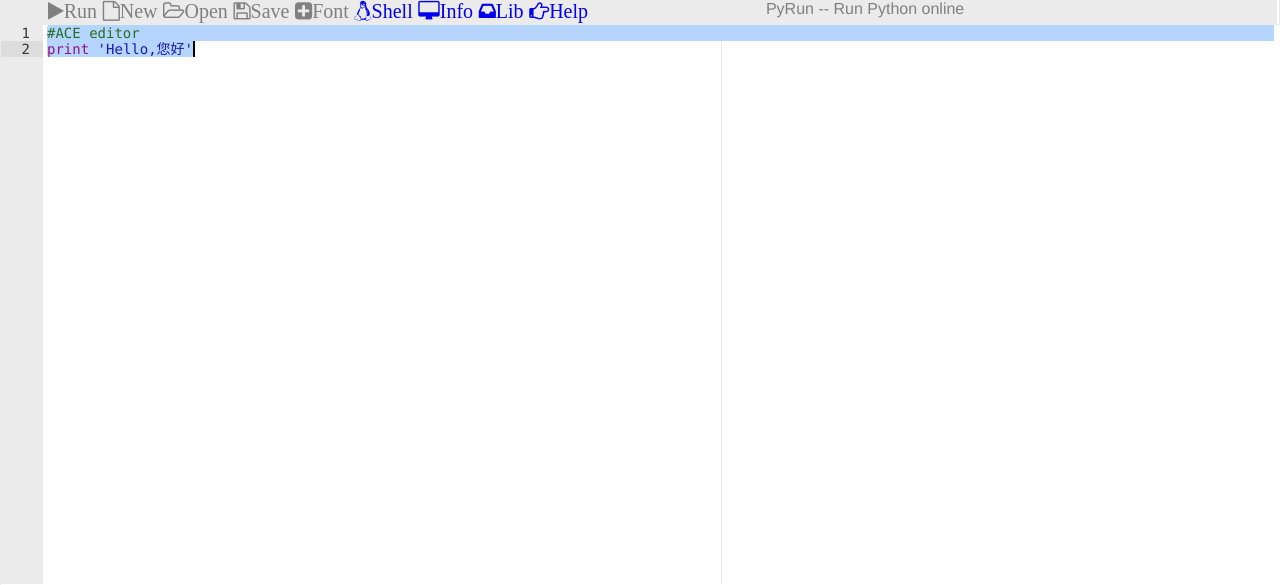
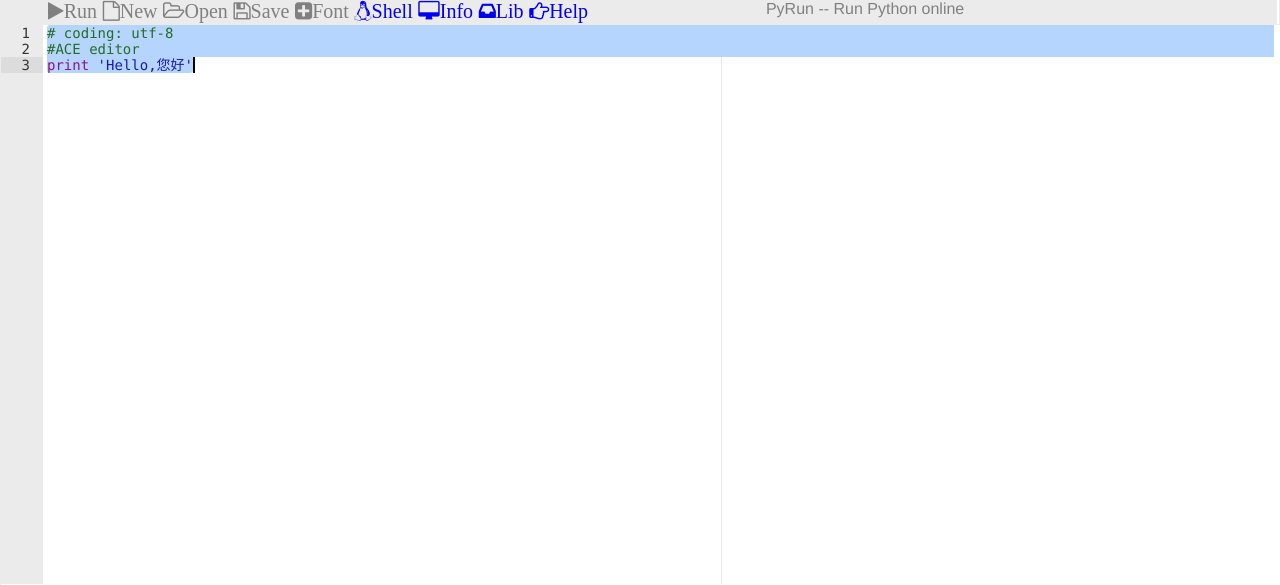
Before and after one commit to Wayho/PyRun, a Flask app: page / in a window 1280 px wide. Shown: the top 585 px of the page. Run offline with Flask 2, Linux system fonts and the light colour scheme; some libraries are stand-ins or nearby versions.

Commit message:
Add files via upload

```diff
--- a/templates/pyrun_ace.html
+++ b/templates/pyrun_ace.html
@@ -164,7 +164,7 @@
     ace_editor.renderer.setShowGutter(true);            //显示行号，默认true
     ace_editor.setHighlightActiveLine(false);			//强调所选行，默认true
     ace_editor.setHighlightSelectedWord(true);			//全文强调所选词，默认true
-    ace_editor.setValue("#ACE editor\nprint 'Hello,您好'");			//text
+    ace_editor.setValue("# coding: utf-8\n#ACE editor\nprint 'Hello,您好'");			//text
 
     var ace_output = ace.edit('ace_output');
     ace_output.setTheme('ace/theme/chrome');
```
